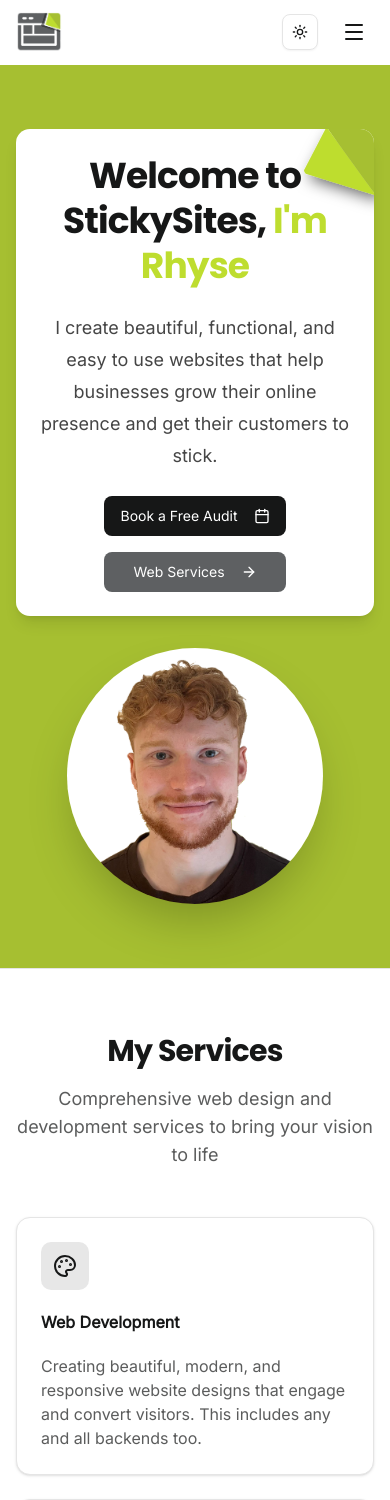
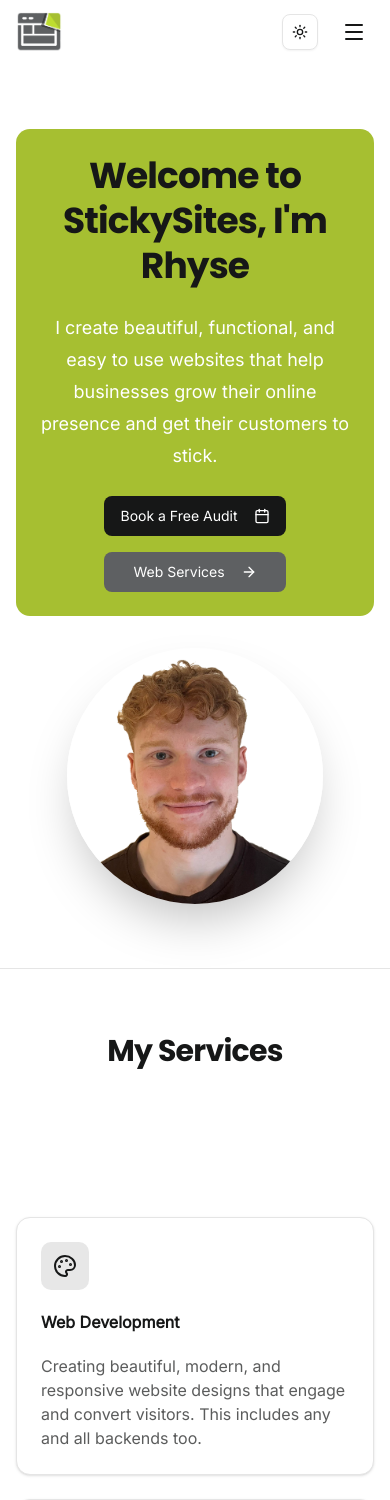
Before and after one commit to Tuscy/my-portfolio, a Next.js app: page / in a window 390 px wide. Shown: the top 1500 px of the page. Built offline with nearby package versions, Linux system fonts and the light colour scheme.

Commit message:
Minor changes

```diff
--- a/app/page.tsx
+++ b/app/page.tsx
@@ -1,11 +1,9 @@
 import Footer from "@/components/footer";
 import Header from "@/components/header";
 import PricingSection from "@/components/pricing-section";
-import HeroTriangles from "@/components/hero-triangles";
 import Image from "next/image";
 import Link from "next/link";
 import { Card, CardContent, CardDescription, CardHeader, CardTitle } from "@/components/ui/card";
-import { CardContainer, CardBody, CardItem } from "@/components/ui/3d-card";
 import { Button } from "@/components/ui/button";
 import { Separator } from "@/components/ui/separator";
 import {
@@ -91,17 +89,16 @@
         <Header />
 
         {/* Hero Section */}
-        <section className="flex min-h-[calc(100vh-4rem)] items-center justify-center bg-destructive px-4 py-16 sm:px-6 lg:px-8">
+        <section className="flex min-h-[calc(100vh-4rem)] items-center justify-center px-4 py-16 sm:px-6 lg:px-8">
           <div className="container mx-auto max-w-6xl">
             <div className="flex flex-col items-center gap-8 lg:flex-row lg:items-center lg:justify-between">
               {/* Left side - Text content */}
-              <div className="relative flex flex-1 flex-col items-center gap-6 overflow-hidden rounded-xl bg-background p-6 text-center text-foreground shadow-lg lg:items-start lg:text-left lg:p-8">
-                <HeroTriangles />
-                <h1 className="text-4xl font-semibold leading-tight tracking-tight text-foreground sm:text-5xl lg:text-6xl">
+              <div className="flex flex-1 flex-col items-center gap-6 rounded-xl bg-destructive p-6 text-center lg:items-start lg:text-left lg:p-8">
+                <h1 className="text-4xl font-semibold leading-tight tracking-tight sm:text-5xl lg:text-6xl">
                   Welcome to StickySites,{" "}
-                  <span className="text-accent">I'm Rhyse</span>
+                  <span className="text-primary">I'm Rhyse</span>
                 </h1>
-                <p className="max-w-2xl text-lg leading-8 text-foreground/80 sm:text-xl">
+                <p className="max-w-2xl text-lg leading-8 text-muted-foreground sm:text-xl">
                   I create beautiful, functional, and easy to use websites that help businesses
                   grow their online presence and get their customers to stick.
                 </p>
@@ -143,10 +140,10 @@
         <section className="px-4 py-16 sm:px-6 lg:px-8">
           <div className="container mx-auto max-w-6xl">
             <div className="mb-12 text-center">
-              <h2 className="text-3xl font-semibold tracking-tight text-foreground sm:text-4xl">
+              <h2 className="text-3xl font-semibold tracking-tight sm:text-4xl">
                 My Services
               </h2>
-              <p className="mt-4 text-lg text-foreground/70">
+              <p className="mt-4 text-lg text-muted-foreground">
                 Comprehensive web design and development services to bring your vision to life
               </p>
             </div>
@@ -184,10 +181,10 @@
         {/* <section className="px-4 py-16 sm:px-6 lg:px-8">
           <div className="container mx-auto max-w-6xl">
             <div className="mb-12 text-center">
-              <h2 className="text-3xl font-semibold tracking-tight text-foreground sm:text-4xl">
+              <h2 className="text-3xl font-semibold tracking-tight sm:text-4xl">
                 What Clients Say
               </h2>
-              <p className="mt-4 text-lg text-foreground/70">
+              <p className="mt-4 text-lg text-muted-foreground">
                 Don't just take our word for it - hear from our satisfied clients
               </p>
             </div>
@@ -207,7 +204,7 @@
                   <CardContent>
                     <div className="mt-4">
                       <p className="font-semibold text-sm">{testimonial.name}</p>
-                      <p className="text-sm text-foreground/70">{testimonial.company}</p>
+                      <p className="text-sm text-muted-foreground">{testimonial.company}</p>
                     </div>
                   </CardContent>
                 </Card>
@@ -222,45 +219,31 @@
         <section className="px-4 py-16 sm:px-6 lg:px-8">
           <div className="container mx-auto max-w-6xl">
             <div className="mb-12 text-center">
-              <h2 className="text-3xl font-semibold tracking-tight text-foreground sm:text-4xl">
+              <h2 className="text-3xl font-semibold tracking-tight sm:text-4xl">
                 Featured Work
               </h2>
-              <p className="mt-4 text-lg text-foreground/70">
+              <p className="mt-4 text-lg text-muted-foreground">
                 A selection of my recent projects showcasing my skills and expertise
               </p>
             </div>
             <div className="grid grid-cols-1 gap-6 md:grid-cols-2 lg:grid-cols-3">
               {featuredProjects.map((project) => (
-                <CardContainer
-                  key={project.id}
-                  containerClassName="py-0"
-                  className="w-full h-full"
-                >
-                  <Link href={project.liveUrl} target="_blank" className="block w-full h-full">
-                    <CardBody className="!h-auto !w-full bg-card text-card-foreground rounded-xl border shadow-lg flex flex-col">
-                      <CardItem
-                        translateZ="50"
-                        className="w-full"
-                      >
-                        <div className="relative h-48 w-full overflow-hidden rounded-t-xl">
+                <Link href={project.liveUrl} target="_blank" key={project.id}>
+                  <Card key={project.id} className="group overflow-hidden hover:shadow-lg transition-shadow">
+                    <div className="relative h-48 w-full overflow-hidden">
                       <Image
                         src={project.image}
                         alt={project.title}
                         fill
-                            className="object-cover"
+                        className="object-cover transition-transform duration-300 group-hover:scale-110"
                       />
                     </div>
-                      </CardItem>
-                      <CardItem
-                        translateZ="30"
-                        className="px-6 py-4"
-                      >
-                        <h3 className="text-xl font-semibold mb-2 text-foreground">{project.title}</h3>
-                        <p className="text-sm text-foreground/70">{project.description}</p>
-                      </CardItem>
-                    </CardBody>
+                    <CardHeader>
+                      <CardTitle>{project.title}</CardTitle>
+                      <CardDescription>{project.description}</CardDescription>
+                    </CardHeader>
+                  </Card>
                 </Link>
-                </CardContainer>
               ))}
             </div>
             <div className="mt-8 text-center">
```
Lines whose indentation alone changed are shown as unchanged.
